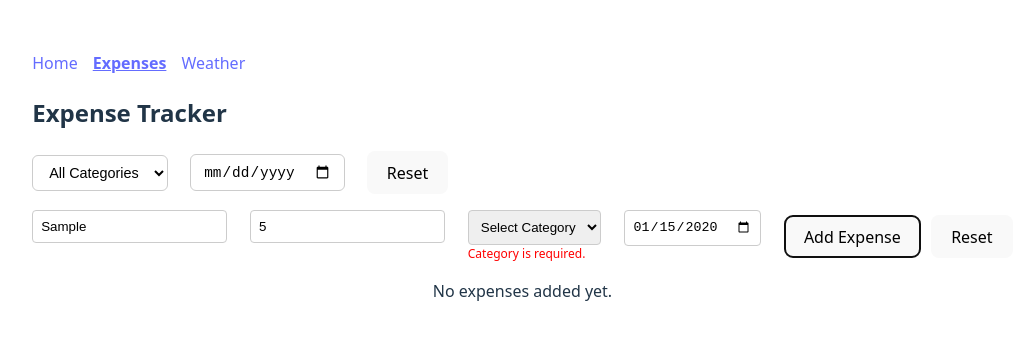
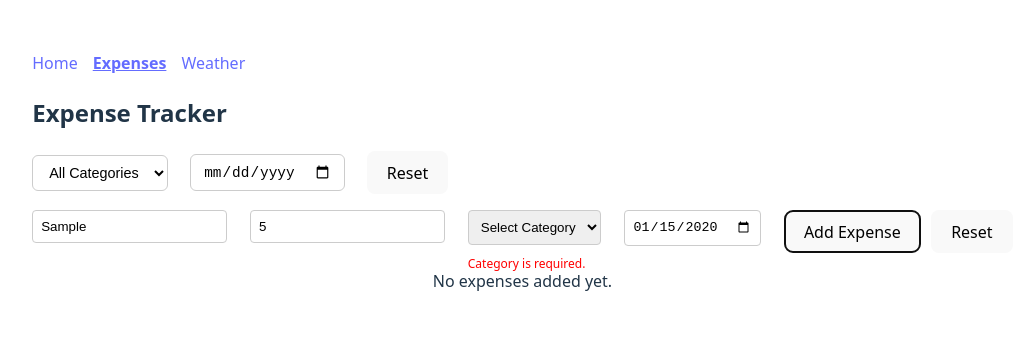
Before and after one commit to PasangDimdung/react-assignment, a React app: page /expenses in a window 1280 px wide. Both pictures are taken after typing "Sample", "5", "2020-01-15" into the empty fields and a click on the button "Add Expense". Shown: the top 340 px of the page, without its empty margins (19-1043 px from the left). Built offline with nearby package versions, Linux system fonts and the light colour scheme; the HTML template or start-up script is replaced by a standard one.

Commit message:
fixed UI of weather app

```diff
--- a/src/components/InputError.tsx
+++ b/src/components/InputError.tsx
@@ -5,7 +5,8 @@ type InputErrorProps = {
 const InputError = ({ message }: InputErrorProps) => {
   if (!message) return null;
 
-  return <span className="expense-errors">{message}</span>;
+  return <span className="expense-errors">{message || "\u00A0"}</span>
+
 };
 
 export default InputError;
--- a/src/features/weather/WeatherSearch.tsx
+++ b/src/features/weather/WeatherSearch.tsx
@@ -51,6 +51,7 @@ const WeatherSearch: React.FC = () => {
 
      // Cleanup function
     return () => {
+      setError("");
       clearTimeout(timer);
       controller.abort();
     };
--- a/src/index.css
+++ b/src/index.css
@@ -116,6 +116,7 @@ button:focus-visible {
 }
 
 .expense-field {
+  position: relative;
   display: flex;
   flex-direction: column;
 }
@@ -123,6 +124,9 @@ button:focus-visible {
 .expense-errors {
   color: red;
   font-size: 0.75rem;
+  position: absolute;
+  bottom: -1.2rem;
+  left: 0;
 }
 
 
```
